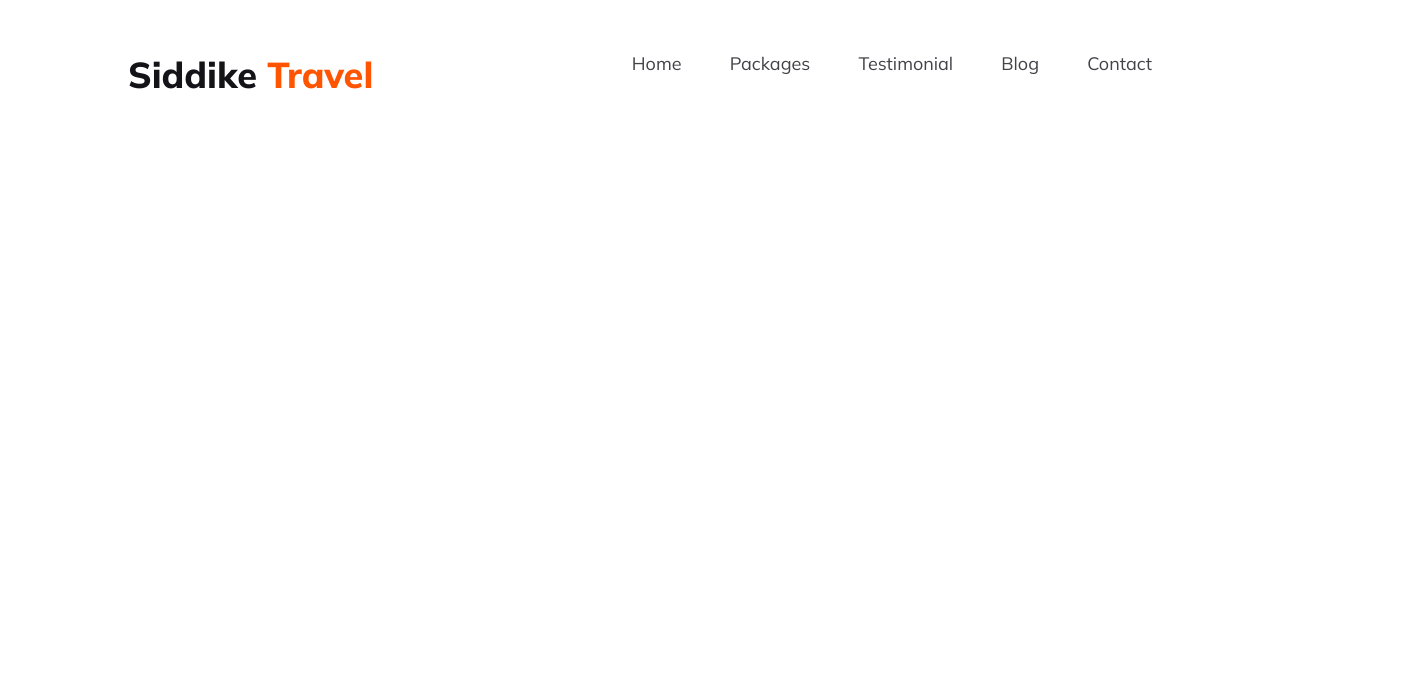
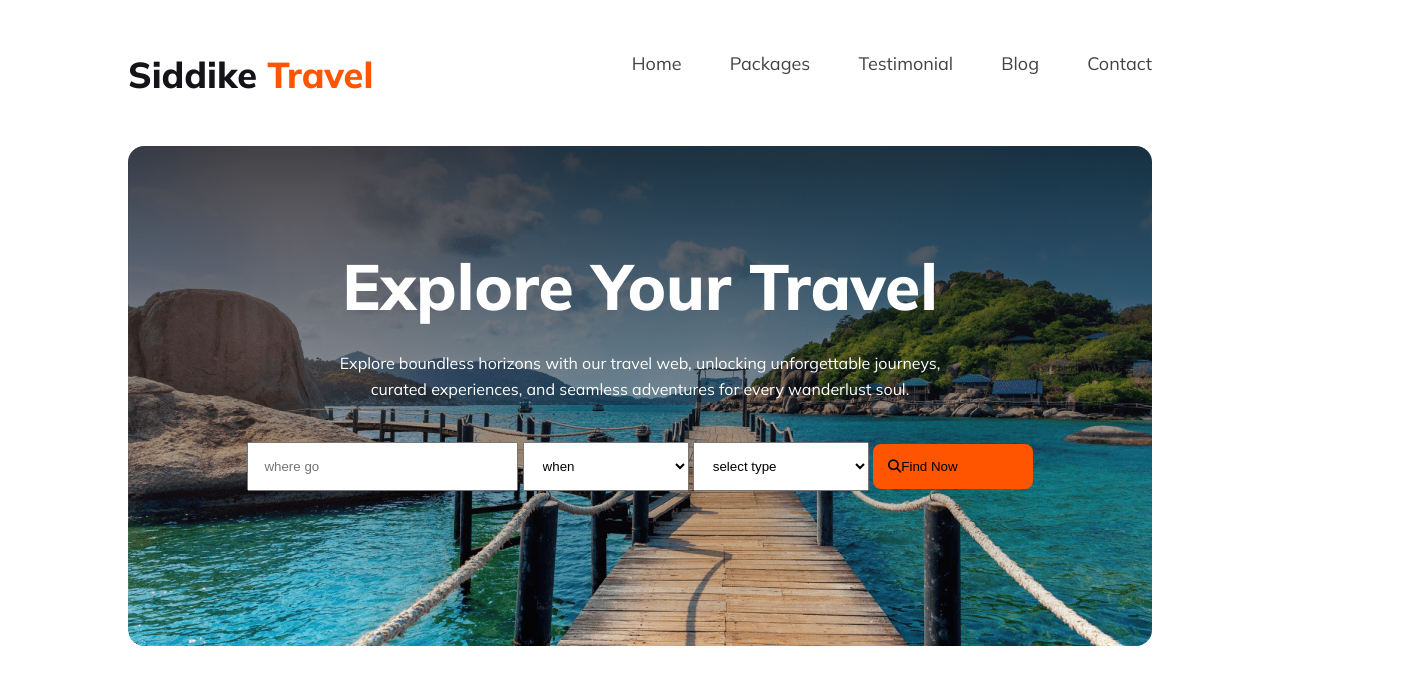
Before and after one commit to NomanSiddike/ns-assignment-02, a plain HTML site: page index.html in a window 1280 px wide. Shown: the whole page, 1408 px wide, since content can reach past the window. Drawn offline with Linux system fonts and the light colour scheme.

Commit message:
banner completed

```diff
--- a/index.html
+++ b/index.html
@@ -11,9 +11,11 @@
       href="https://fonts.googleapis.com/css2?family=Mulish:wght@200;400;500;600;700;800;900&display=swap"
       rel="stylesheet"
     />
+    <script src="https://kit.fontawesome.com/fa34ca343d.js" crossorigin="anonymous"></script>
   </head>
   <body>
     <header>
+        <!-- nav-bar part -->
       <nav class="nav">
         <div>
           <h3 class="web-title"> Siddike <span>Travel</span></h3>
@@ -28,6 +30,30 @@
 
         </div>
       </nav>
+
+      <!-- banner -->
+      <div class="banner">
+        <div class="banner-container">
+            <h2>Explore Your Travel</h2>
+            <p>Explore boundless horizons with our travel web, unlocking unforgettable journeys, curated experiences, and seamless adventures for every wanderlust soul.</p>
+            <form class="banner-form">
+                <input class="banner-user-input" type="text" name="" id="" placeholder="where go">
+                <select class="banner-user-input" name="" id="">
+                   <option value="">when</option>
+                   <option value="">February</option>
+                   <option value="">March</option>
+                   <option value="">April</option>
+               </select>
+               <select class="banner-user-input" name="" id="">
+                <option value="">select type</option>
+                <option value="">Air</option>
+                <option value="">Road</option>
+                <option value="">Water</option>
+            </select>
+            <button  class="primary-button" type="submit"><i class="fa-solid fa-magnifying-glass"></i>Find Now</button>
+            </form>
+        </div>
+      </div>
     </header>
 
     <main></main>
--- a/style/style.css
+++ b/style/style.css
@@ -5,6 +5,13 @@
 
 body {
     font-family: 'Mulish', sans-serif;
+}
+
+.primary-button {
+    border-radius: 8px;
+    background: #FF5400;
+    padding: 15px 75px 15px 15px;
+    border: none;
 }
 
 /* Nav-Bar Design */
@@ -38,3 +45,47 @@ span {
 .nav-item:hover {
     color: #FF5400;
 }
+
+/* Banner-Design */
+
+.banner {
+    width: 100%;
+    margin-left: 10%;
+}
+
+.banner-container {
+    background-image: linear-gradient(180deg, rgba(19, 19, 24, 0.80) 0%, rgba(19, 19, 24, 0.00) 100%), url('/Images/Group\ 13\ \(1\)\ \(1\).png');
+    background-repeat: no-repeat;
+    width: 80%;
+    height: 500px;
+    border-radius: 16px;
+
+}
+
+h2 {
+    text-align: center;
+    padding-top: 100px;
+    color: #FFF;
+    font-size: 64px;
+    font-weight: 800;
+    margin-bottom: 24px;
+}
+
+p {
+    color: #FFF;
+    text-align: center;
+    font-size: 16px;
+    font-weight: 400;
+    line-height: 26px;
+    padding: 0 200px 0 200px;
+    margin-bottom: 40px;
+}
+
+.banner-form {
+    text-align: center;
+
+}
+
+.banner-user-input {
+    padding: 15px 75px 15px 15px;
+}
```
